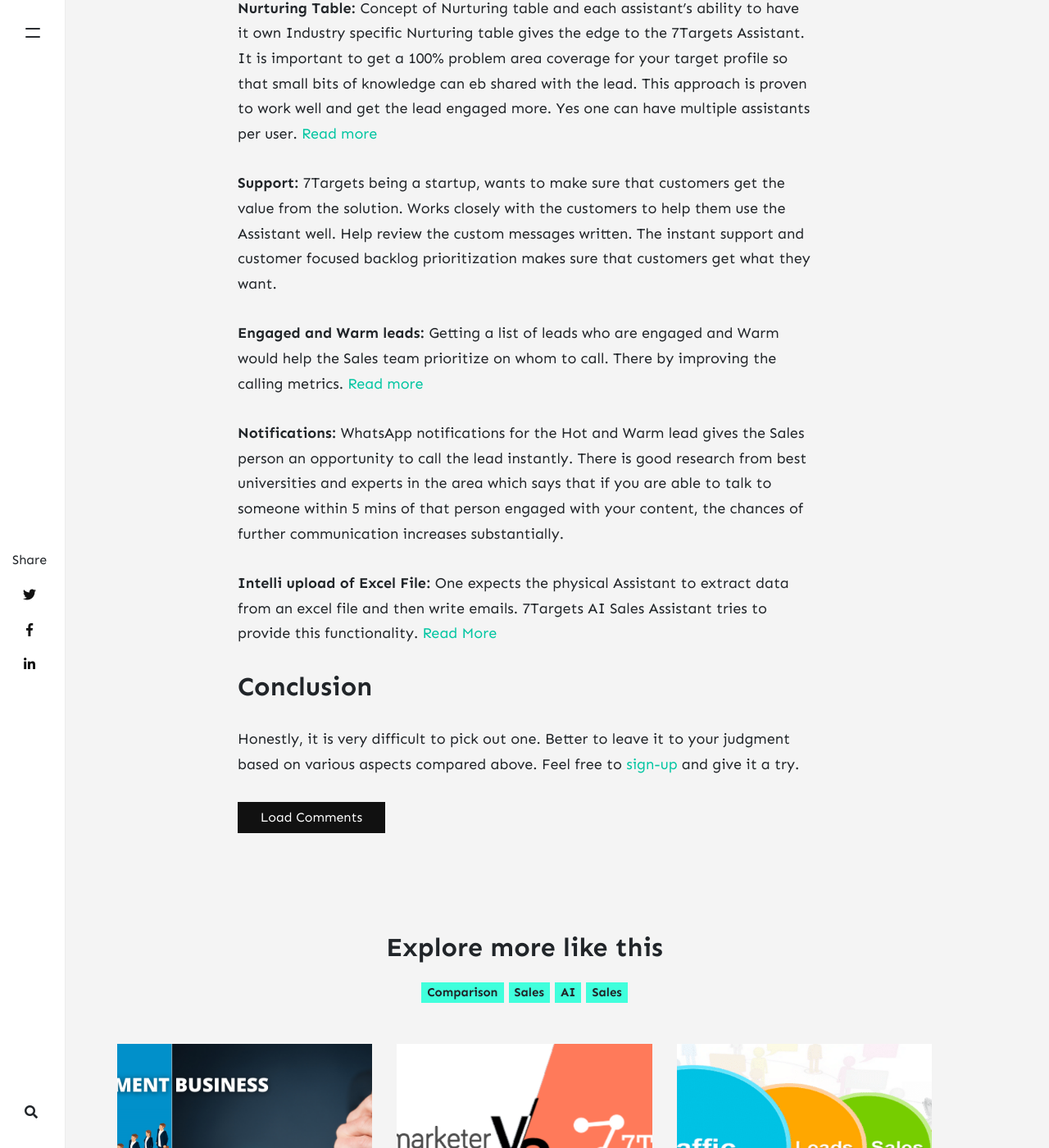
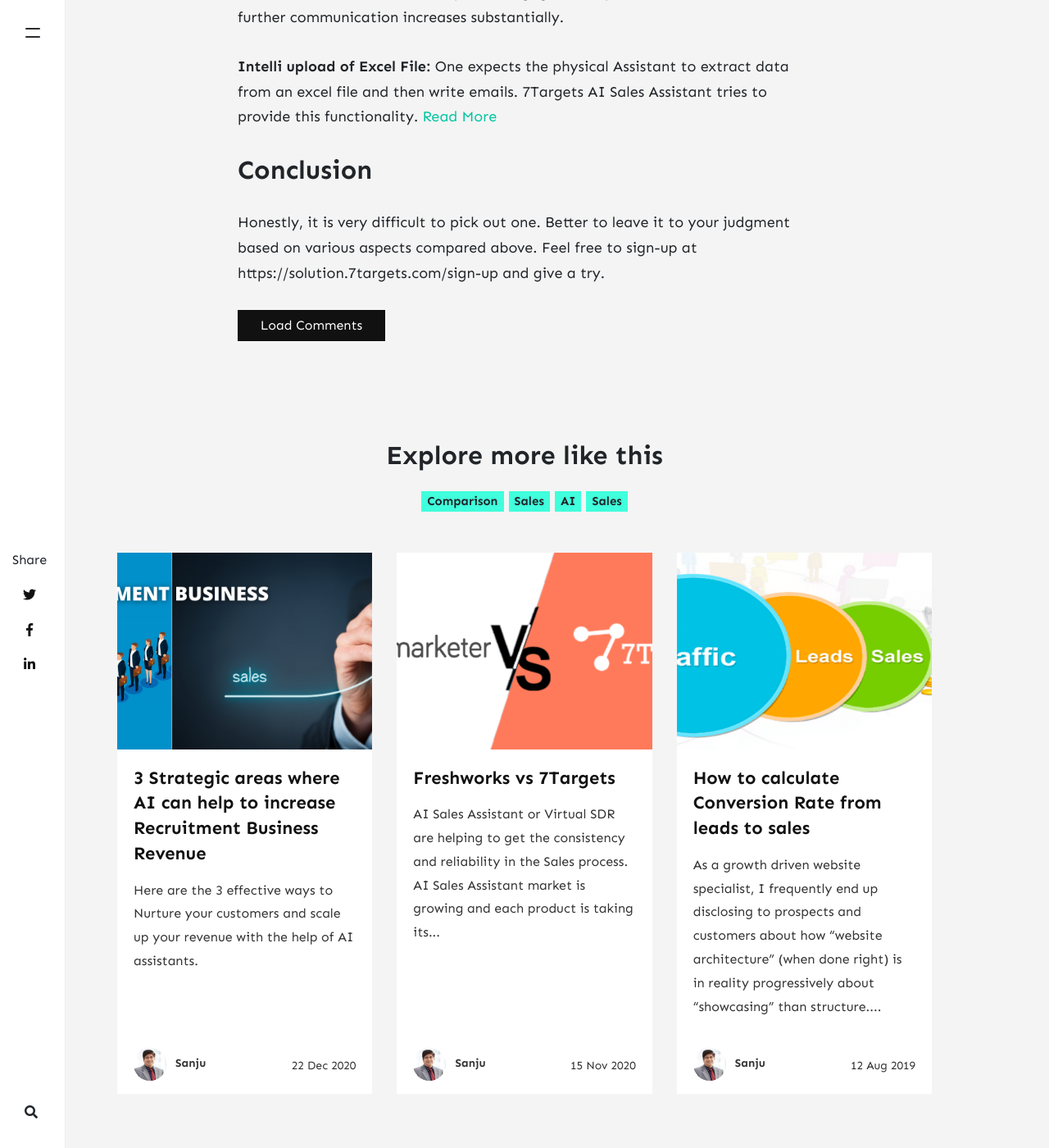
Before and after one commit to shrutisharma27/blog, a Jekyll site: the page built from _posts/2020-09-14-conversica-vs-7targets.md, in a window 1280 px wide and 1400 px high, scrolled down 3761 px. Shown: the whole window at 82% size. Built offline with Jekyll 4.4.1, drawn with Linux system fonts in a browser that asks for light colours; nearby versions of some CDN libraries; comment, search, counter and statistics services are not loaded.

```diff
--- a/_posts/2020-09-14-conversica-vs-7targets.md
+++ b/_posts/2020-09-14-conversica-vs-7targets.md
@@ -58,4 +56,4 @@ Pricing would be on everybody mind. 7Targets Assistant comes at 1/10th the cost
 **Intelli upload of Excel File:** One expects the physical Assistant to extract data from an excel file and then write emails. 7Targets AI Sales Assistant tries to provide this functionality. [Read More](https://help.7targets.com/assigning-leads/add-multiple-leads/#add-multiple-leads)
 
 ## Conclusion
-Honestly, it is very difficult to pick out one. Better to leave it to your judgment based on various aspects compared above. Feel free to [sign-up](https://7targets.ai/sign-up.html?utm_medium=conv-vs-7ts&utm_source=7tsblogs) and give it a try.
+Honestly, it is very difficult to pick out one. Better to leave it to your judgment based on various aspects compared above. Feel free to sign-up at https://solution.7targets.com/sign-up and give a try.
```
Also changed, not shown: other parts of _posts/2020-09-14-conversica-vs-7targets.md (+0 -2 lines).
